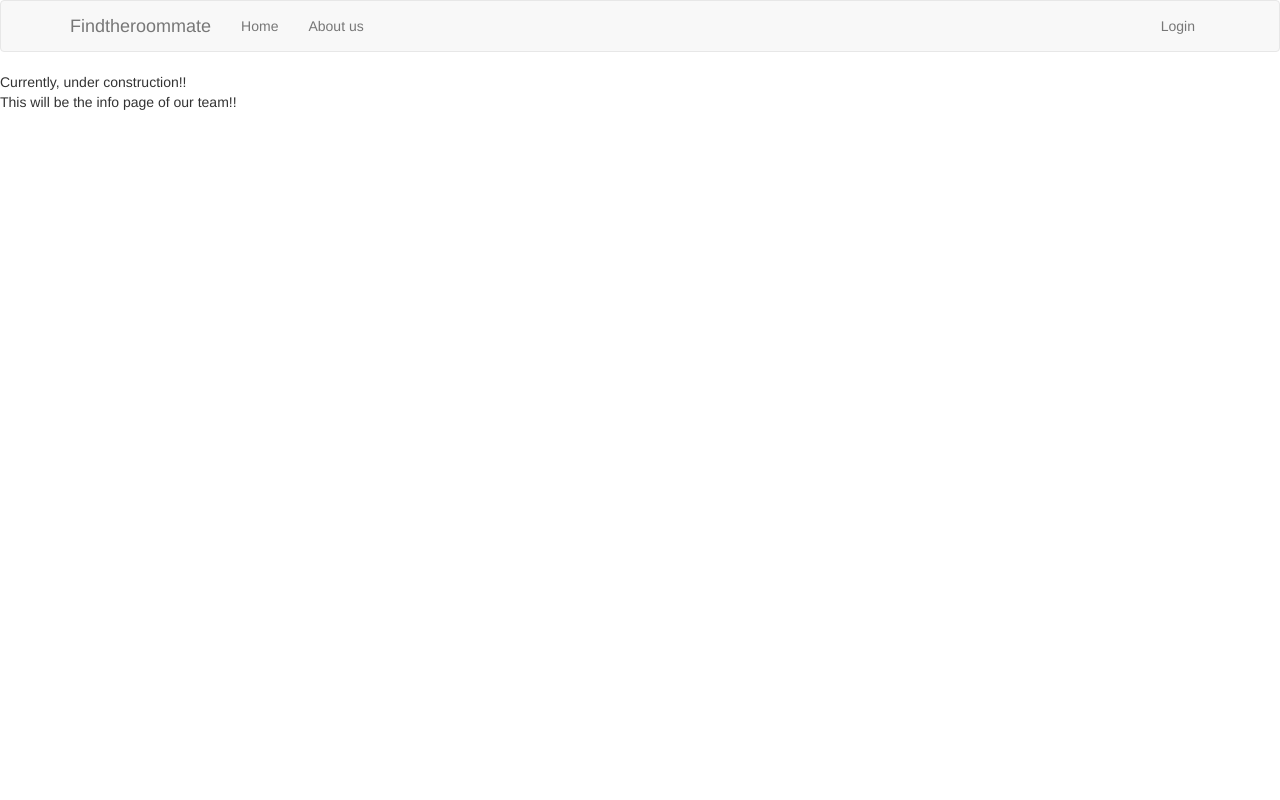
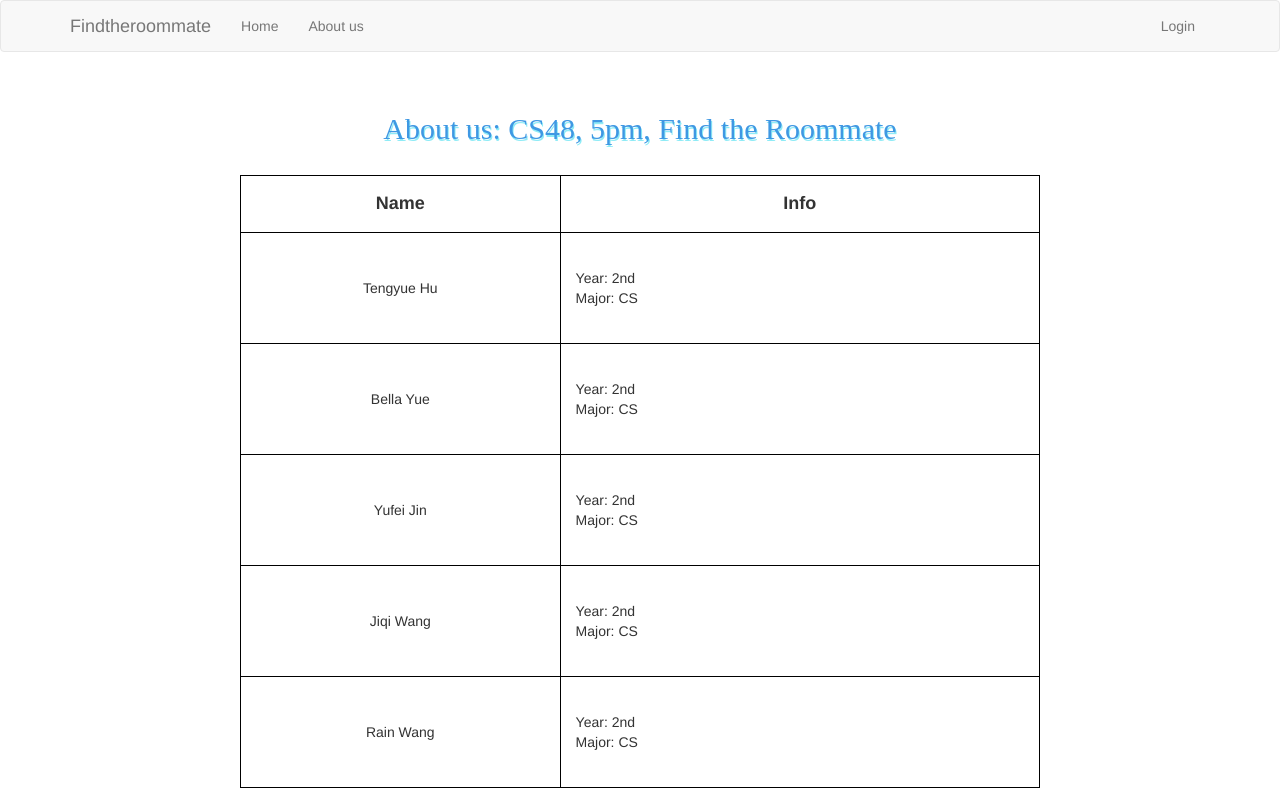
Before and after one commit to ucsb-cs48-w19/5pm-findtheroommate, a Flask app: page /about_us in a window 1280 px wide. Run offline with Flask 2, Linux system fonts and the light colour scheme; some libraries are stand-ins or nearby versions.

Commit message:
Update about_us.html

```diff
--- a/WebProject1/app/templates/about_us.html
+++ b/WebProject1/app/templates/about_us.html
@@ -1,9 +1,96 @@
 <!DOCTYPE html>
-
+<html>
     {% extends "base.html" %}
     {% block content %}
-{{ content }}
-<br />
-    This will be the info page of our team!!
+    <head>
+      <title>About Us</title>
+      <meta charset="UTF-8">
+      <meta name="viewport" content="width=device-width, initial-scale=1">
+      <style>
+	table,th,td{
+	    border: 1px solid black;
+	    border-collapse: collapse;
+	}
+	th,td{
+	    padding:15px;
+	    text-align:center;
+	}
+	th{
+	    font-size:18px;
+	}
+	header{
+	    padding:20px;
+	    text-align:center;
+	    font-family:'Abril Fatface';
+	    font-size:35px;
+	    color: #3f98e3 ;
+	    text-shadow: 1px 2px #8febf6;
+	}
+	td item{
+	    list-style-type:none;
+	    padding:10px;
+	    text-align:left;
+	}
+      </style>
+    </head>
+    <body>
+      <header>
+	<h2>About us: CS48, 5pm, Find the Roommate</h2>
+      </header>
+      <center>
+	<table style="width:800px">
+	<tr>
+	  <th style="width:40%;text-align:center;">Name</th>
+	  <th>Info</th>
+	</tr>
+	<tr>
+	  <td>Tengyue Hu</td>
+	  <td>
+	    <item>
+	      <li>Year: 2nd</li>
+	      <li>Major: CS</li>
+	    </item>
+	  </td>
+	</tr>
+	<tr>
+	  <td>Bella Yue</td>
+	  <td>
+	    <item>
+	      <li>Year: 2nd</li>
+	      <li>Major: CS</li>
+	    </item>
+	  </td>
+	</tr>
+	<tr>
+	  <td>Yufei Jin</td>
+	  <td>
+	    <item>
+	      <li>Year: 2nd</li>
+	      <li>Major: CS</li>
+	    </item>
+	  </td>
+	</tr>
+	<tr>
+	  <td>Jiqi Wang</td>
+	  <td>
+	    <item>
+	      <li>Year: 2nd</li>
+	      <li>Major: CS</li>
+	    </item>
+	  </td>
+	</tr>
+	<tr>
+	  <td>Rain Wang</td>
+	  <td>
+	    <item>
+	      <li>Year: 2nd</li>
+	      <li>Major: CS</li>
+	    </item>
+	  </td>
+	</tr>
+      </table>
+      </center>
+    </body>
 
     {% endblock %}
+</html>
```
